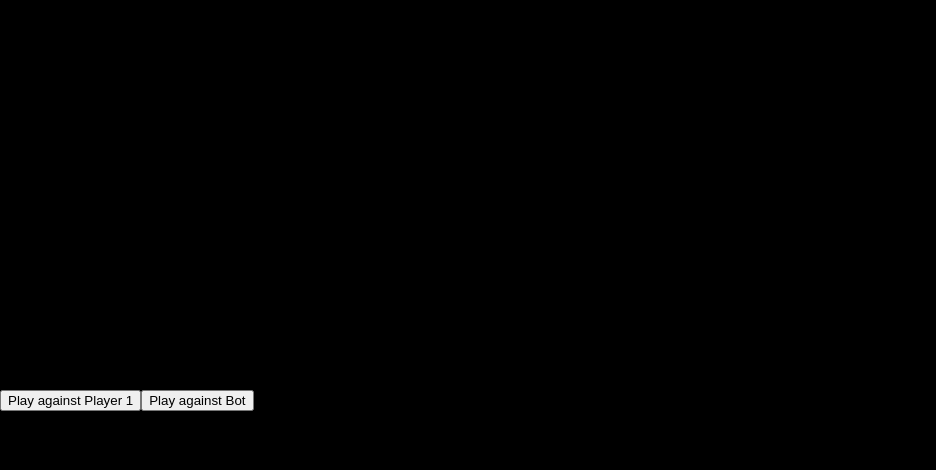
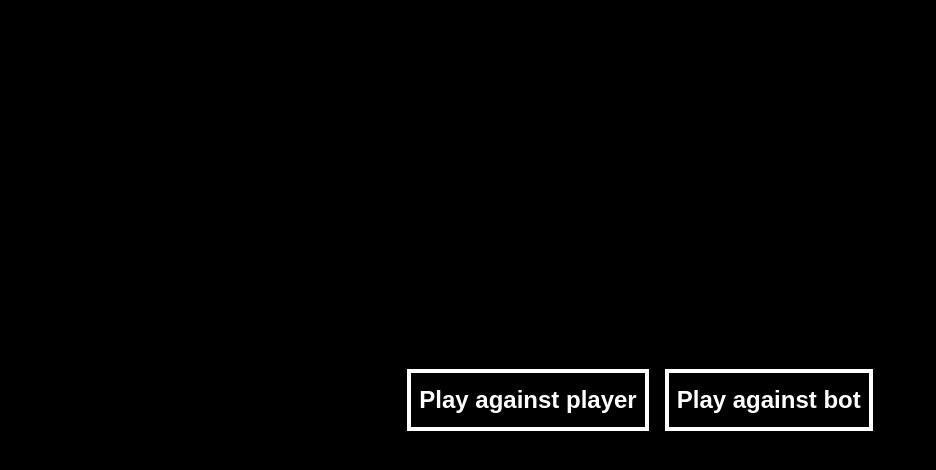
Before and after one commit to Exemption6877/odin-battleship, a website built with webpack: page src/template.html in a window 1280 px wide. Both pictures are taken after a click on the button "Press To Play!". Shown: the whole page, without its empty margins (0-936 px from the left). Built offline with nearby package versions, Linux system fonts and the light colour scheme.

Commit message:
Show opponent choice on start game press.

```diff
--- a/src/index.js
+++ b/src/index.js
@@ -22,21 +22,23 @@ function generateButton() {
     return button;
   };
 
-  return { playAgainst };
+  const chooseOpponent = (player1, player2) => {
+    const wrapper = document.createElement("div");
+    wrapper.classList.add("choose-opponent");
+    wrapper.append(playAgainst(player1), playAgainst(player2));
+
+    return wrapper;
+  };
+
+  return { chooseOpponent };
 }
 
 const gameStartButton = document.querySelector("#game-start");
 gameStartButton.addEventListener("click", () => {
   const greetingBlock = document.querySelector(".greeting");
   greetingBlock.classList.add("hidden");
-  const chooseOpponent = document.createElement("div");
-  chooseOpponent.classList.add("choose-opponent");
-  chooseOpponent.append(
-    generateButton().playAgainst("Player 1"),
-    generateButton().playAgainst("Bot")
-  );
   const gameboardBlock = document.querySelector(".gameboard");
-  gameboardBlock.append(chooseOpponent);
+  gameboardBlock.append(generateButton().chooseOpponent("player", "bot"));
 });
 
 // const gameboardBlock = document.querySelector(".gameboard");
--- a/src/styles.css
+++ b/src/styles.css
@@ -14,6 +14,7 @@ body {
   flex-direction: column;
   height: 100vh;
   justify-content: center;
+  align-items: center;
 }
 
 h1 {
@@ -84,3 +85,21 @@ tfoot > * {
   justify-content: space-between;
   align-items: center;
 }
+
+.btn-choice:hover {
+  cursor: pointer;
+}
+
+.btn-choice {
+  border: 4px solid white;
+  background: none;
+  color: white;
+  font-weight: bold;
+  font-size: 1.5rem;
+  padding: 0.8rem 0.5rem;
+}
+
+.choose-opponent {
+  display: flex;
+  gap: 1rem;
+}
```
